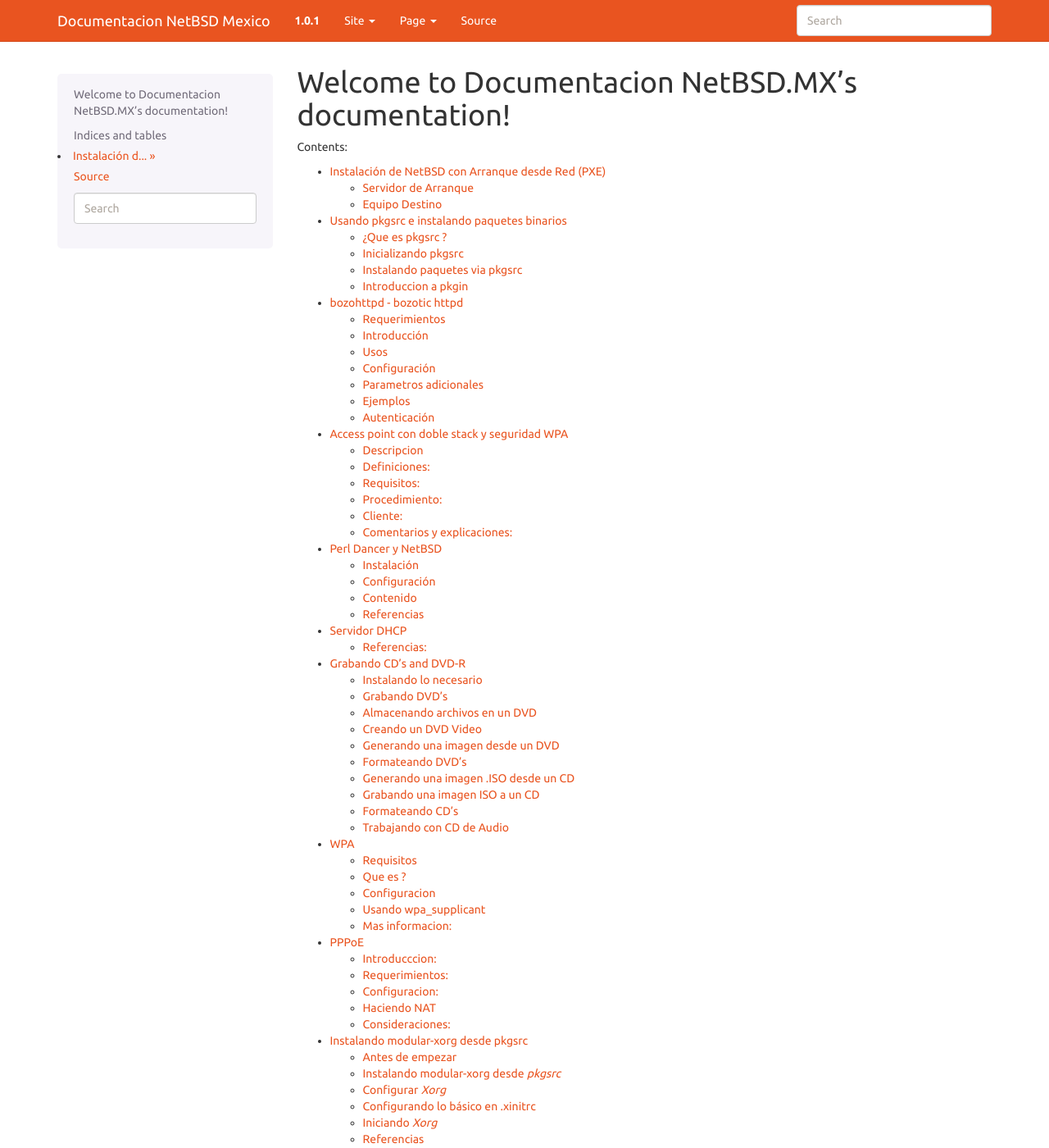
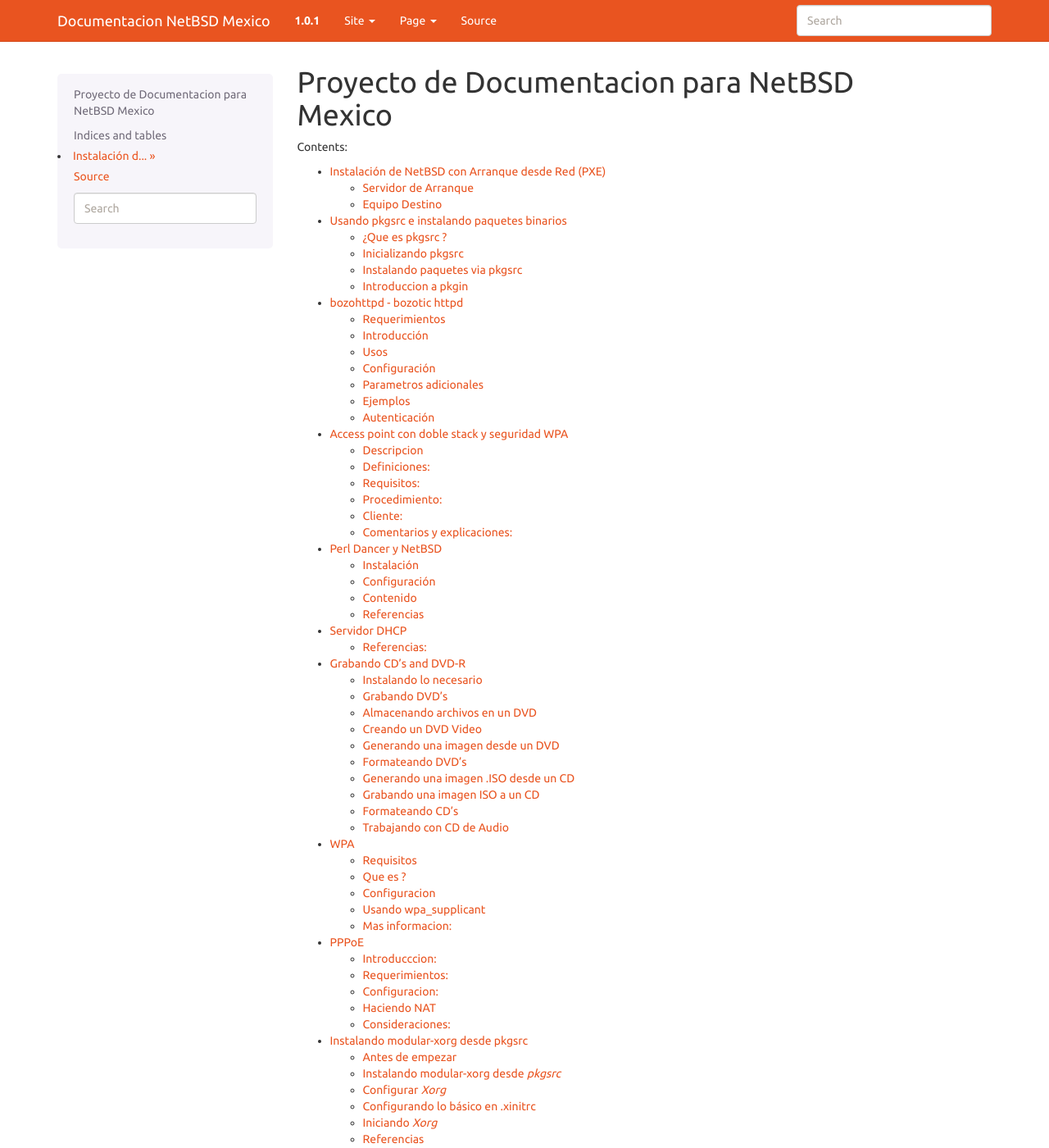
Before and after one commit to NetBSD-MX/docs.netbsd.mx, a Sphinx documentation site: the page built from source/index.rst, in a window 1280 px wide and 1400 px high. Shown: the whole window at 82% size. Built offline with Sphinx 7.4.7, drawn with Linux system fonts in a browser that asks for light colours; some of the changed text lies outside the part shown.

Commit message:
modifica index.rst

```diff
--- a/source/index.rst
+++ b/source/index.rst
@@ -3,8 +3,8 @@
    You can adapt this file completely to your liking, but it should at least
    contain the root `toctree` directive.
 
-Welcome to Documentacion NetBSD.MX's documentation!
-===================================================
+Proyecto de Documentacion para NetBSD Mexico
+============================================
 
 Contents:
 
```
Also changed, not shown: other parts of source/index.rst (+1 -0 lines).
